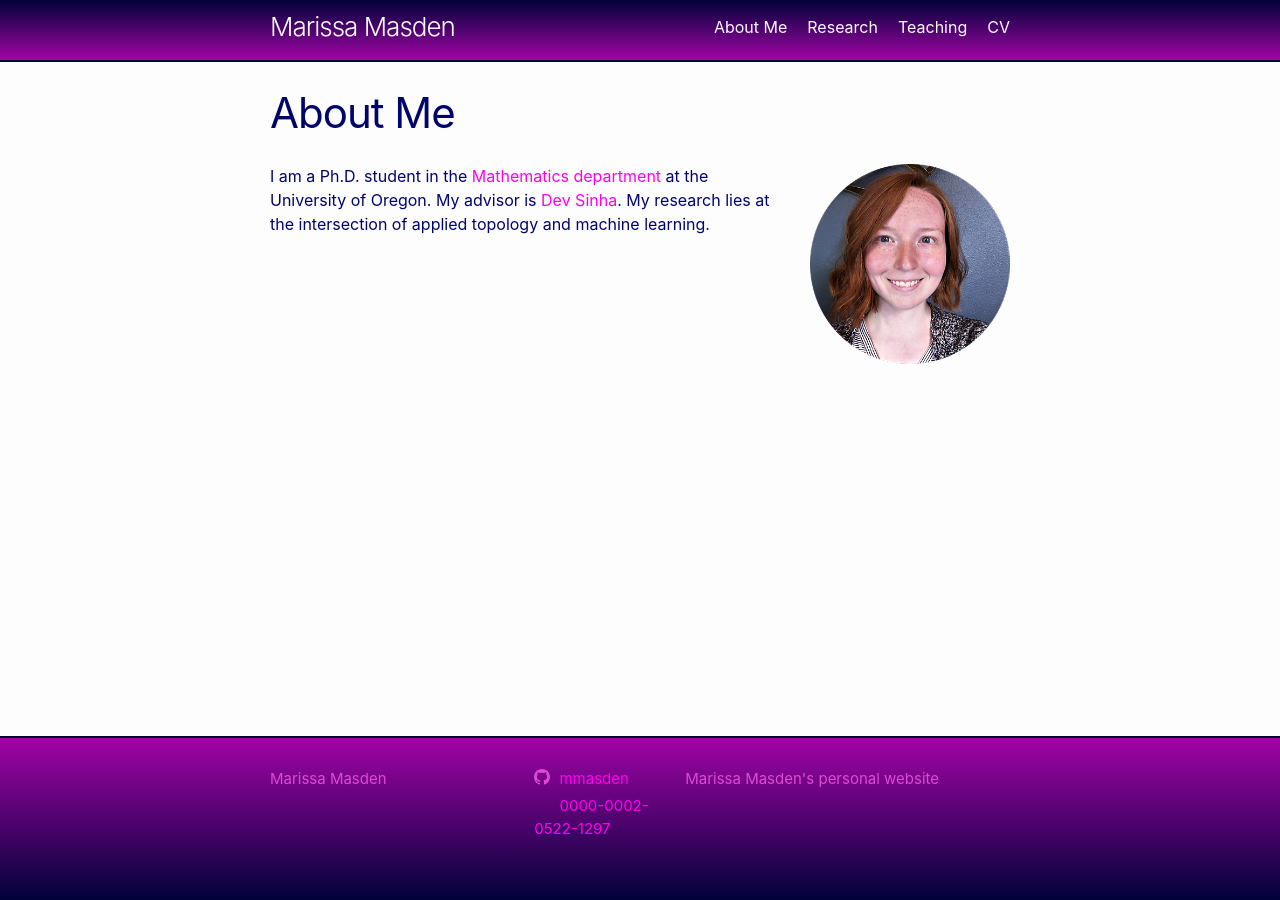
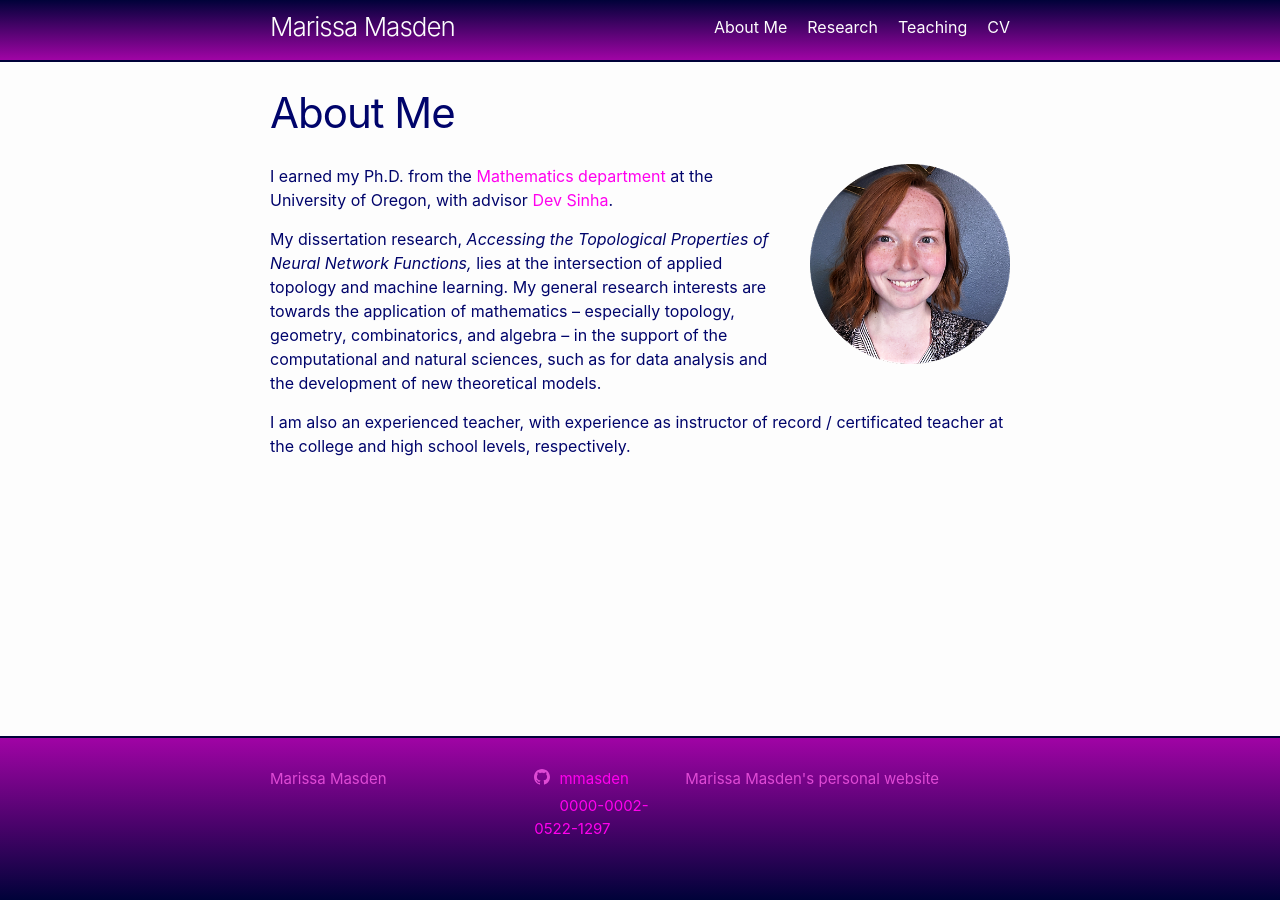
Before and after one commit to mmasden/mmasden.github.io, a Jekyll site: the page built from index.markdown, in a window 1280 px wide. Built offline with Jekyll 4.4.1, drawn with Linux system fonts in a browser that asks for light colours.

Commit message:
Updated Main Page

```diff
--- a/index.markdown
+++ b/index.markdown
@@ -9,4 +9,8 @@ order: 1
 
 ![image](assets/images/portrait.png){:style="float:right; width:200px; margin-left:30px;"}
 
-I am a Ph.D. student in the [Mathematics department](https://math.uoregon.edu/) at the University of Oregon. My advisor is [Dev Sinha](https://pages.uoregon.edu/dps/index.php). My research lies at the intersection of applied topology and machine learning.
+I earned my Ph.D. from the [Mathematics department](https://math.uoregon.edu/) at the University of Oregon, with advisor [Dev Sinha](https://pages.uoregon.edu/dps/index.php).
+
+My dissertation research,  *Accessing the Topological Properties of Neural Network Functions,* lies at the intersection of applied topology and machine learning. My general research interests are towards the application of mathematics -- especially topology, geometry, combinatorics, and algebra -- in the support of the computational and natural sciences, such as for data analysis and the development of new theoretical models.
+
+I am also an experienced teacher, with experience as instructor of record / certificated teacher at the college and high school levels, respectively.
--- a/research.markdown
+++ b/research.markdown
@@ -35,7 +35,7 @@ My background and research experiences additionally include applications of grap
 
 ### Other research contributions
 
-[Alloy rupture strength prediction using machine learning and microstructure analysis](http://www.programmaster.org/PM/PM.nsf/ApprovedAbstracts/D9CD1150C0705AFD8525887E0053A7A4?OpenDocument). Ram Devanathan, Osman Mamun, Mohammad Taufique, William E. Frazier, Arun Sathanur, Keerti Kappagantula, Jing Wang, Marissa Masden, Madison Wenzlick, Kelly Rose. To appear, Advanced Characterization Techniques for Quantifying and Modeling Deformation, TMS 2023 Annual Meeting & Exhibition.
+[Alloy rupture strength prediction using machine learning and microstructure analysis](http://www.programmaster.org/PM/PM.nsf/ApprovedAbstracts/D9CD1150C0705AFD8525887E0053A7A4?OpenDocument). Ram Devanathan, Osman Mamun, Mohammad Taufique, William E. Frazier, Arun Sathanur, Keerti Kappagantula, Jing Wang, Marissa Masden, Madison Wenzlick, Kelly Rose. Advanced Characterization Techniques for Quantifying and Modeling Deformation, TMS 2023 Annual Meeting & Exhibition.
 
 *Contribution made during a graduate internship at Pacific Northwest National Labs through ORISE.*
 
```
